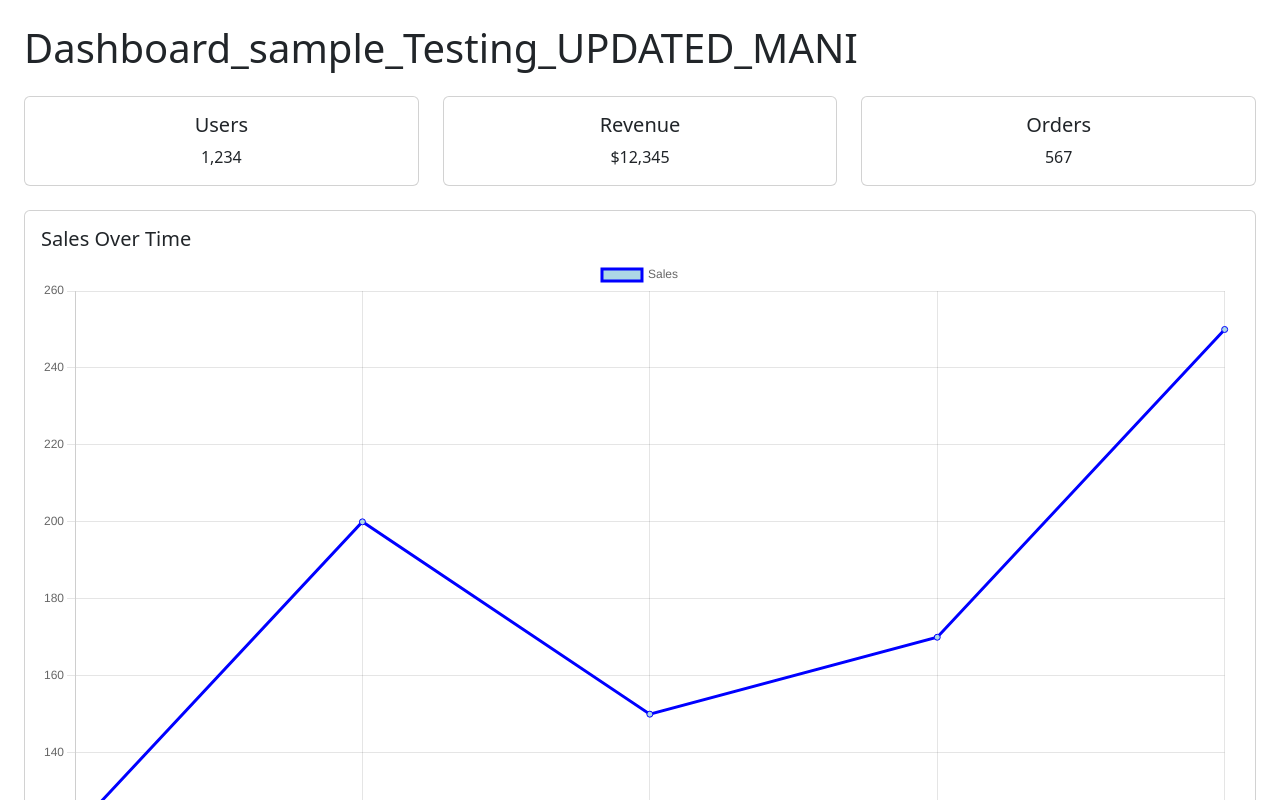
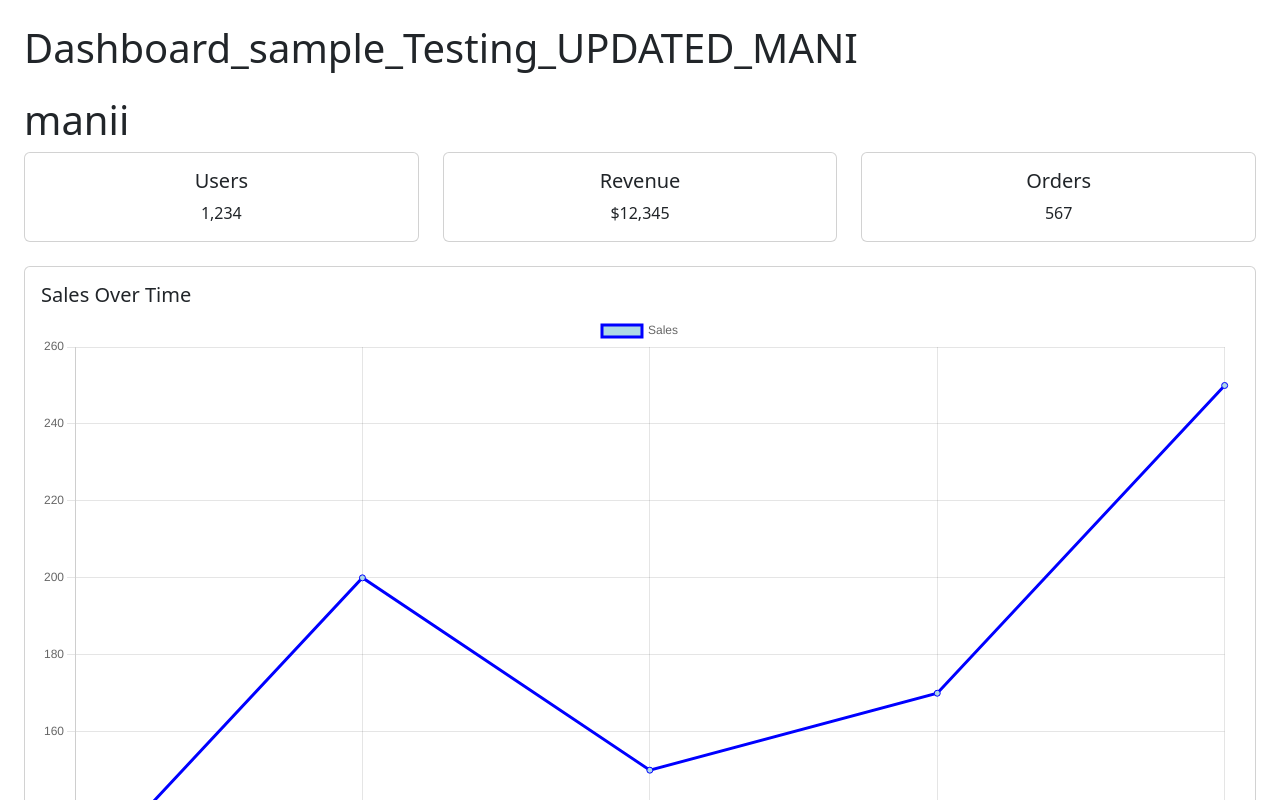
Before and after one commit to yaswanthkumar12-cmyk/Dashboard_sample_Testing, a React (Create React App) app: page / in a window 1280 px wide. Shown: the top 800 px of the page. Built offline with nearby package versions, Linux system fonts and the light colour scheme.

Commit message:
new update

```diff
--- a/src/App.js
+++ b/src/App.js
@@ -38,6 +38,7 @@ function App() {
   return (
     <Container fluid className="p-4">
       <h1 className="mb-4">Dashboard_sample_Testing_UPDATED_MANI</h1>
+      <h1>manii</h1>
 
       {/* Stats */}
       <Row className="mb-4">
```
